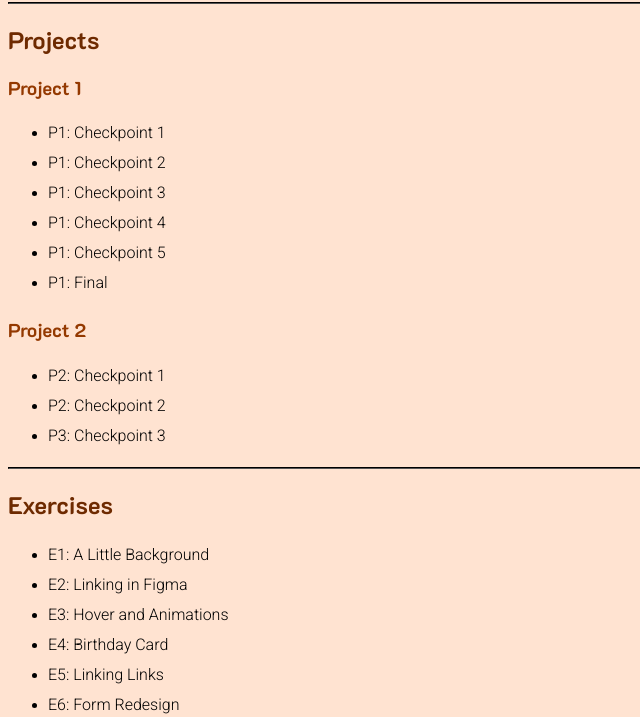
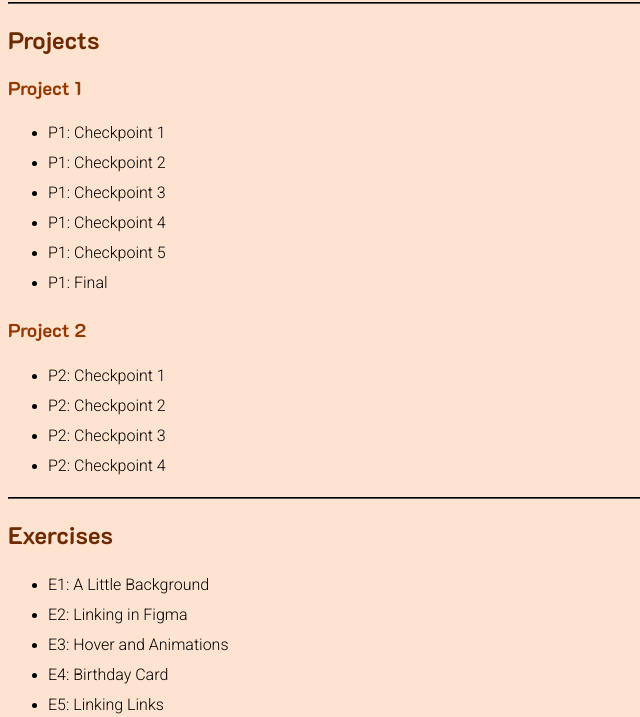
Before and after one commit to kyle19955/avt415, a plain HTML site: page index.html in a window 1280 px wide. Shown: the part 83-800 px from the top of the page, without its empty margins (0-640 px from the left). Drawn offline with Linux system fonts and the light colour scheme.

Commit message:
Update index.html

```diff
--- a/index.html
+++ b/index.html
@@ -35,7 +35,8 @@
 <ul>
 	<li> <a href="p2c1/index.html">P2: Checkpoint 1</a></li>
 	<li> <a href="https://www.figma.com/proto/JwlrmAVuyWNtnDCgzhkWHT/p2c2?node-id=7-2&node-type=canvas&t=2WLS9Io7nuKRTVMQ-1&scaling=scale-down&content-scaling=fixed&page-id=0%3A1">P2: Checkpoint 2</a></li>
-	<li><a href="https://www.figma.com/proto/o84asfvMeDxN8SiMakw4dG/p2p3?node-id=1-2&node-type=canvas&t=AImO5NRWYy42BVeJ-1&scaling=scale-down&content-scaling=fixed&page-id=0%3A1">P3: Checkpoint 3</a></li>
+	<li><a href="https://www.figma.com/proto/o84asfvMeDxN8SiMakw4dG/p2p3?node-id=1-2&node-type=canvas&t=AImO5NRWYy42BVeJ-1&scaling=scale-down&content-scaling=fixed&page-id=0%3A1">P2: Checkpoint 3</a></li>
+	<li><a href="">P2: Checkpoint 4</a></li>
 
 </ul>
 <hr>
```
